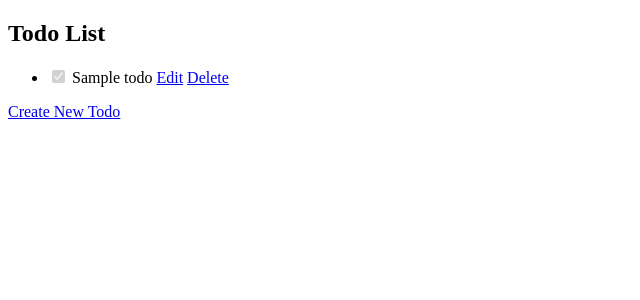
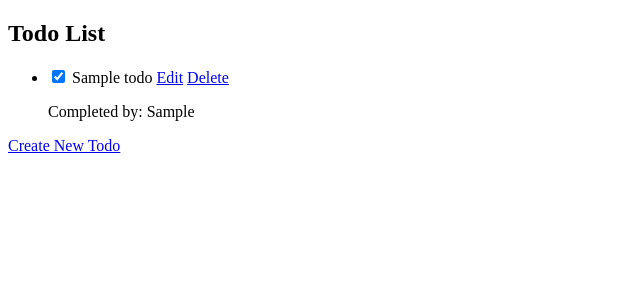
Before and after one commit to assofiejakobsson/the-king-of-chores, a Django app: page / in a window 1280 px wide. Shown: the part 26-326 px from the top of the page, without its empty margins (0-640 px from the left). Run offline with Django 3.2, Linux system fonts and the light colour scheme; tables that the repository leaves empty hold one stand-in row (values such as "Sample post").

Commit message:
Updated the todo_update view and the todo_list template in the todo app.

```diff
--- a/todo/templates/todo/todo_list.html
+++ b/todo/templates/todo/todo_list.html
@@ -6,10 +6,18 @@
 <ul>
   {% for todo in todos %}
     <li>
-        <input type="checkbox" {% if todo.completed %}checked{% endif %} disabled>
+      <form method="post" action="{% url 'todo:todo_update' pk=todo.pk %}">
+        {% csrf_token %}
+        <input type="hidden" name="completed_by" value="{{ todo.completed_by }}">
+        <input type="checkbox" {% if todo.completed %}checked{% endif %}
+               onchange="this.form.submit()">
         {{ todo.title }}
         <a href="{% url 'todo:todo_update' pk=todo.pk %}">Edit</a>
         <a href="{% url 'todo:todo_delete' pk=todo.pk %}">Delete</a>
+        {% if todo.completed %}
+          <p>Completed by: {{ todo.completed_by }}</p>
+        {% endif %}
+      </form>
     </li>
   {% empty %}
     <li>No todos found.</li>
--- a/todo/views.py
+++ b/todo/views.py
@@ -66,13 +66,15 @@ def todo_create(request):
 def todo_update(request, pk):
     todo = Todo.objects.get(pk=pk)
     if request.method == 'POST':
-        form = TodoForm(request.POST, instance=todo)
-        if form.is_valid():
-            form.save()
-            return redirect('todo:todo_list')
+        completed_by = request.POST.get('completed_by', '')
+        todo.completed_by = completed_by
+        todo.completed = not todo.completed
+        todo.save()
+        return redirect('todo:todo_list')
     else:
         form = TodoForm(instance=todo)
     return render(request, 'todo/todo_update.html', {'form': form})
+
 
 @login_required
 def todo_delete(request, pk):
```
Lines whose indentation alone changed are shown as unchanged.
